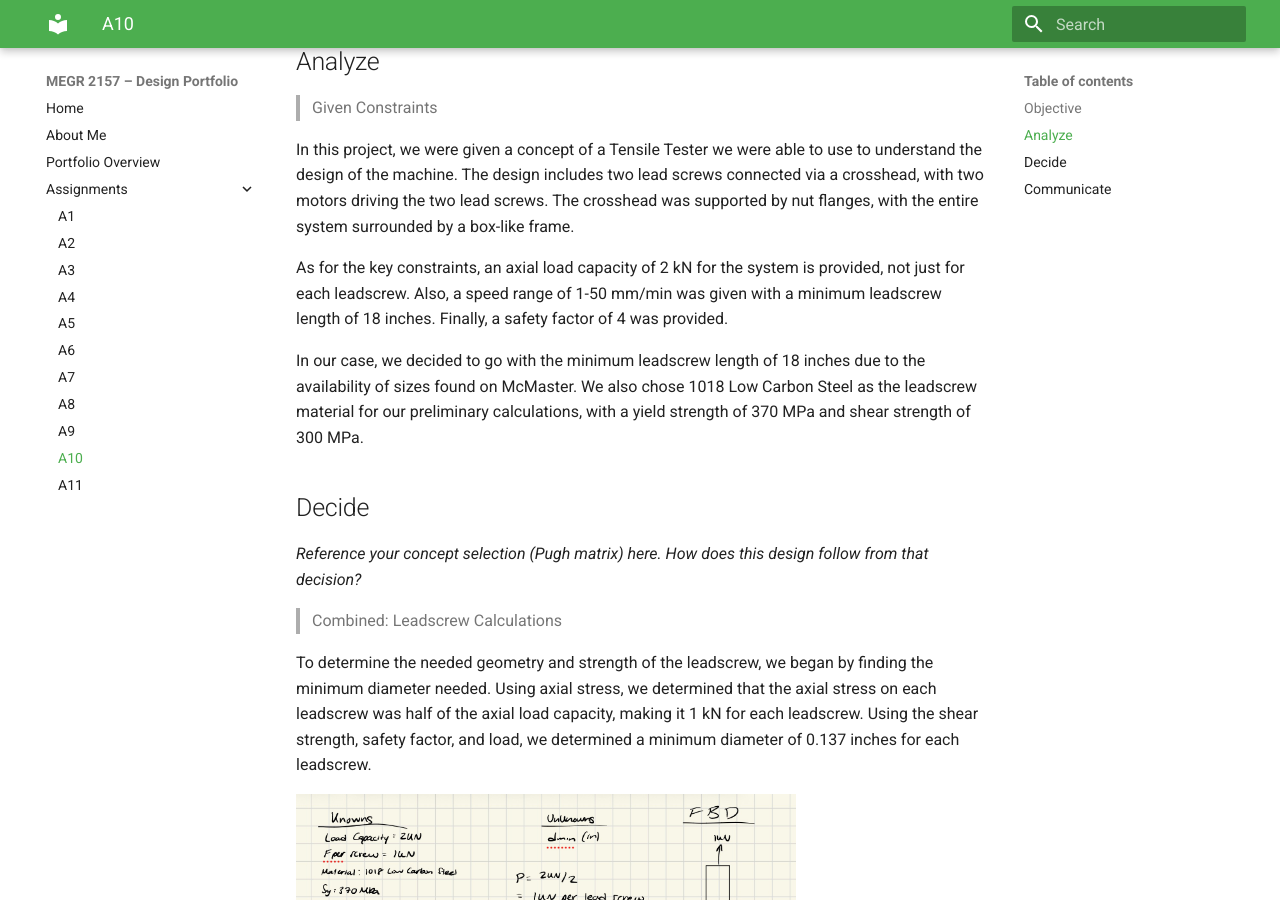
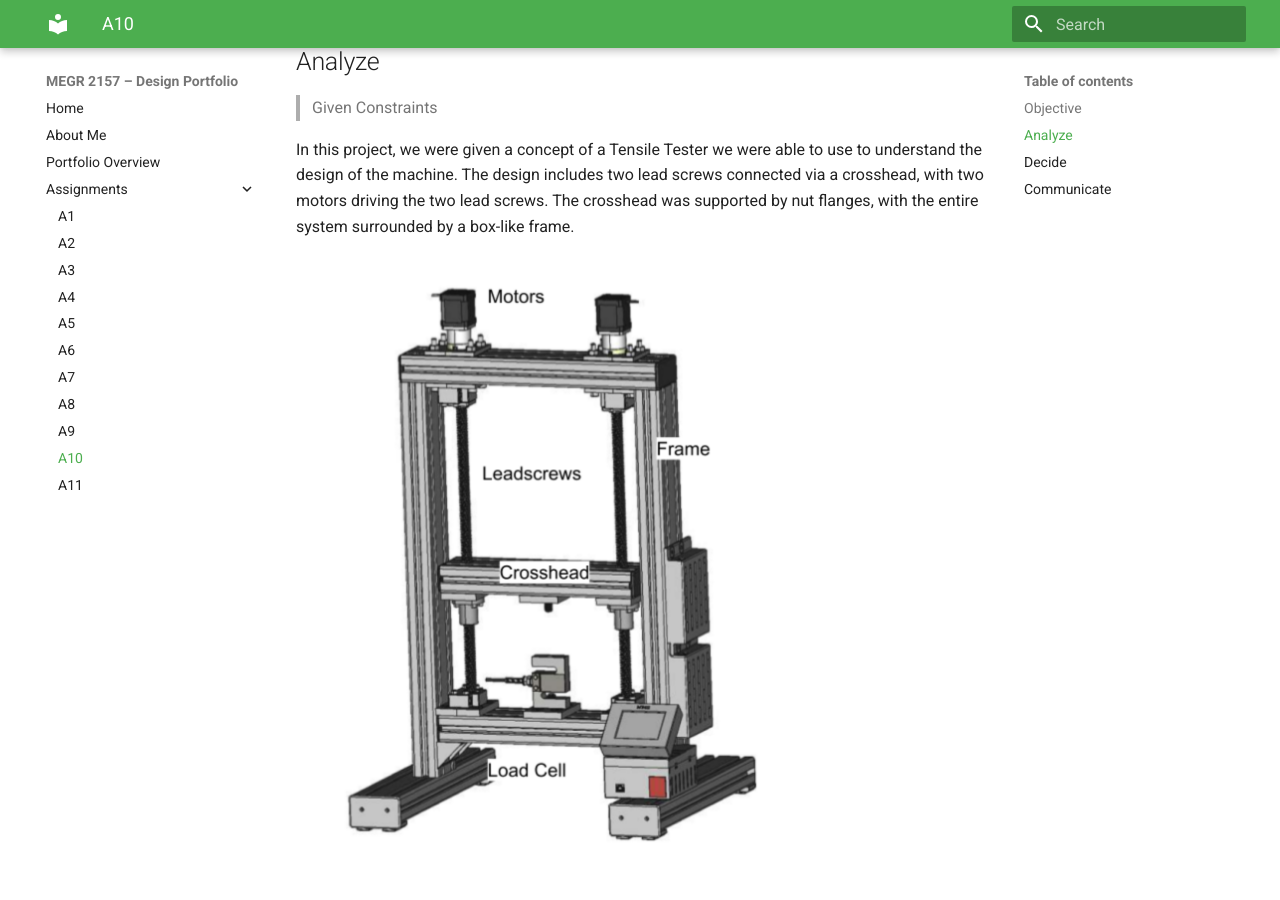
Before and after one commit to bsalvi7/megr2156-portfolio, an MkDocs documentation site: the page built from docs/assignments/A10/index.md, in a window 1280 px wide and 900 px high, scrolled down 380 px. Built offline with MkDocs 1.6.1 and Material for MkDocs 9.7.7, drawn with Linux system fonts in a browser that asks for light colours.

Commit message:
Update index.md with Tensile Tester image and details
Added image of the Tensile Tester and clarified project constraints.

```diff
--- a/docs/assignments/A10/index.md
+++ b/docs/assignments/A10/index.md
@@ -9,6 +9,8 @@ The objective of this project was to design a Tensile tester with a leadscrew sy
 >Given Constraints
 
 In this project, we were given a concept of a Tensile Tester we were able to use to understand the design of the machine. The design includes two lead screws connected via a crosshead, with two motors driving the two lead screws. The crosshead was supported by nut flanges, with the entire system surrounded by a box-like frame.
+
+<img width="500" alt="Tensile Tester" src="TensileTesterEx.png" />
 
 As for the key constraints, an axial load capacity of 2 kN for the system is provided, not just for each leadscrew. Also, a speed range of 1-50 mm/min was given with a minimum leadscrew length of 18 inches. Finally, a safety factor of 4 was provided.
 
```
